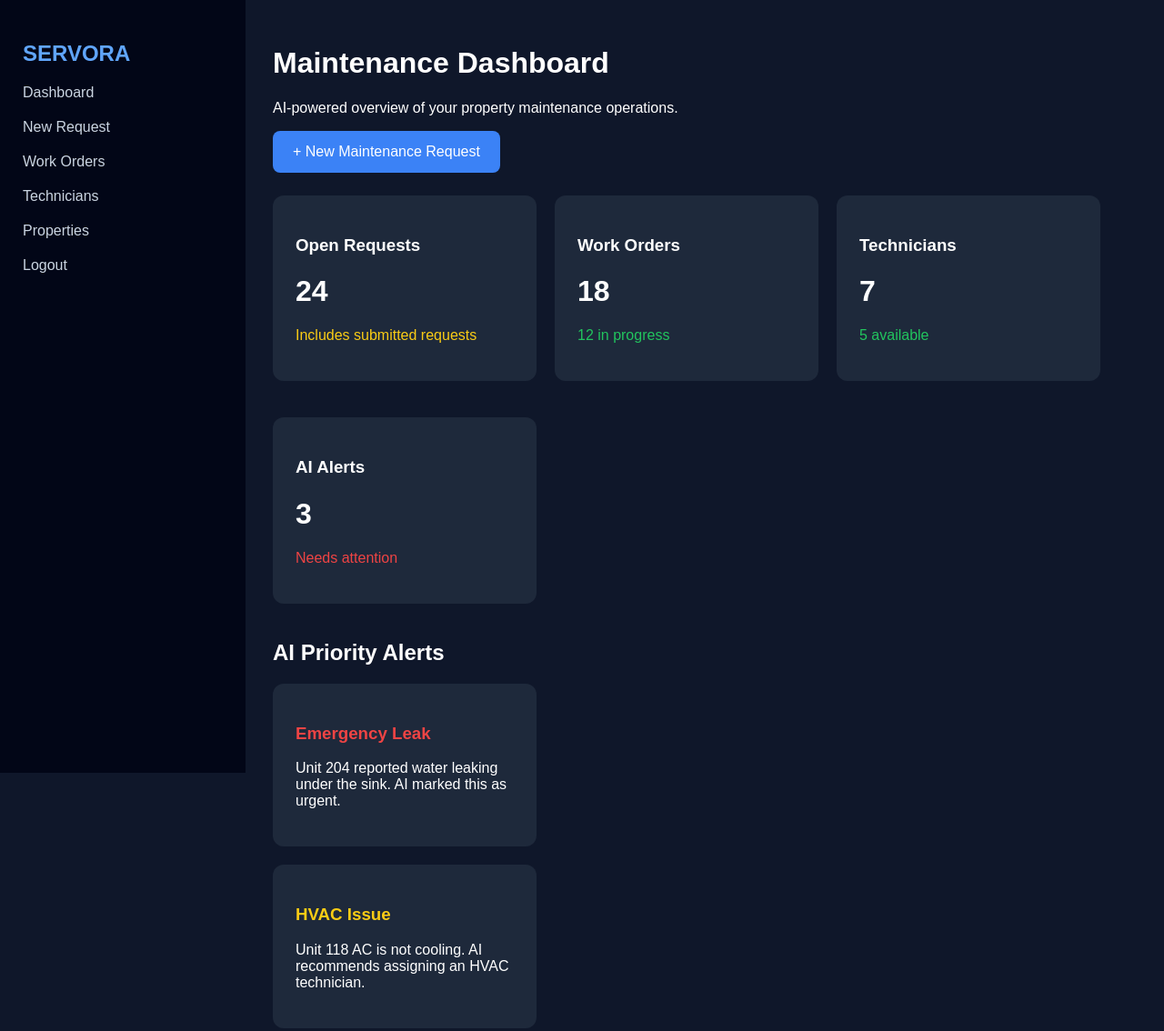
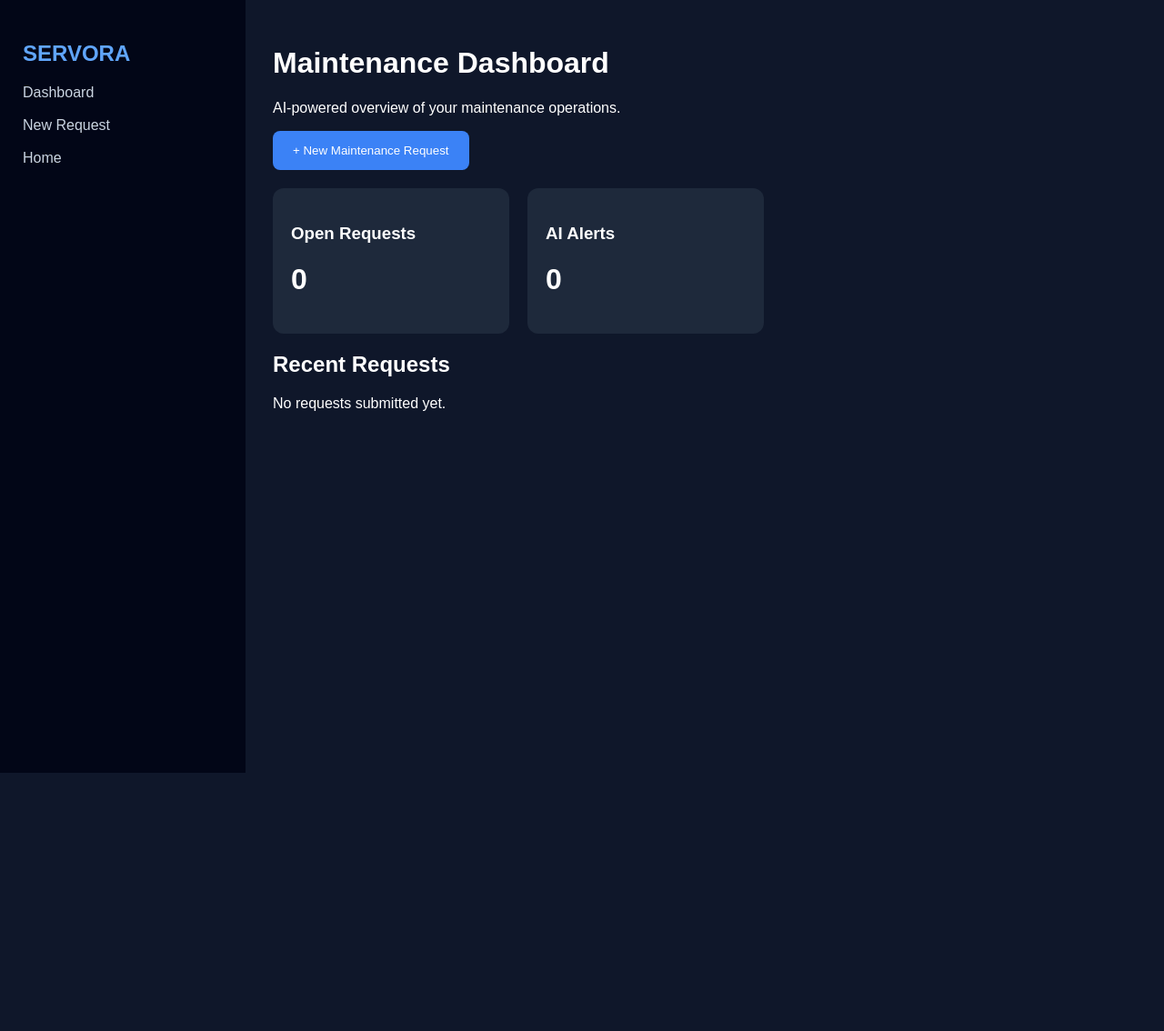
Before and after one commit to elihalel777-hue/Servora, a plain HTML site: page dashboard.html in a window 1280 px wide. Shown: the top 1134 px of the page at 91% size. After the commit the page ends 800 px from the top, so only its background shows below. Drawn offline with Linux system fonts and the light colour scheme.

Commit message:
Update dashboard.html

```diff
--- a/dashboard.html
+++ b/dashboard.html
@@ -1,7 +1,9 @@
 <!DOCTYPE html>
 <html>
 <head>
+<meta charset="UTF-8">
 <title>Servora Dashboard</title>
+
 <style>
 body {
     margin: 0;
@@ -26,7 +28,7 @@
     display: block;
     color: #cbd5e1;
     text-decoration: none;
-            margin: 20px 0;
+    margin: 18px 0;
 }
 
 .main {
@@ -40,69 +42,55 @@
     color: white;
     border: none;
     border-radius: 8px;
-            font-size: 16px;
     cursor: pointer;
-            margin-bottom: 25px;
-        }
-
-        .btn:hover {
-            background: #2563eb;
 }
 
 .cards {
     display: flex;
     gap: 20px;
     flex-wrap: wrap;
+    margin: 20px 0;
+}
+
+.card,
+.request-card {
+    background: #1e293b;
+    padding: 20px;
+    border-radius: 12px;
 }
 
 .card {
-            background: #1e293b;
-            padding: 25px;
-            border-radius: 12px;
-            width: 240px;
-            margin-bottom: 20px;
+    width: 220px;
 }
 
 .request-card {
-            background: #1e293b;
-            padding: 25px;
-            border-radius: 12px;
-            max-width: 700px;
+    max-width: 760px;
     margin-bottom: 20px;
-        }
-
-        .alert {
-            color: #facc15;
-        }
-
-        .success {
-            color: #22c55e;
-        }
-
-        .danger {
-            color: #ef4444;
 }
 
 small {
     color: #94a3b8;
 }
+
+.label {
+    color: #60a5fa;
+    font-weight: bold;
+}
 </style>
 </head>
+
 <body>
 
 <div class="sidebar">
     <h2>SERVORA</h2>
     <a href="dashboard.html">Dashboard</a>
     <a href="request.html">New Request</a>
-    <a href="#">Work Orders</a>
-    <a href="#">Technicians</a>
-    <a href="#">Properties</a>
-    <a href="index.html">Logout</a>
+    <a href="index.html">Home</a>
 </div>
 
 <div class="main">
     <h1>Maintenance Dashboard</h1>
-    <p>AI-powered overview of your property maintenance operations.</p>
+    <p>AI-powered overview of your maintenance operations.</p>
 
     <button class="btn" onclick="window.location.href='request.html'">
         + New Maintenance Request
@@ -111,79 +99,54 @@
     <div class="cards">
         <div class="card">
             <h3>Open Requests</h3>
-            <h1 id="openRequests">24</h1>
-            <p class="alert">Includes submitted requests</p>
-        </div>
-
-        <div class="card">
-            <h3>Work Orders</h3>
-            <h1>18</h1>
-            <p class="success">12 in progress</p>
-        </div>
-
-        <div class="card">
-            <h3>Technicians</h3>
-            <h1>7</h1>
-            <p class="success">5 available</p>
+            <h1 id="openCount">0</h1>
         </div>
 
         <div class="card">
             <h3>AI Alerts</h3>
-            <h1 id="aiAlerts">3</h1>
-            <p class="danger">Needs attention</p>
+            <h1 id="alertCount">0</h1>
         </div>
     </div>
 
-    <h2>AI Priority Alerts</h2>
-
-    <div class="card">
-        <h3 class="danger">Emergency Leak</h3>
-        <p>Unit 204 reported water leaking under the sink. AI marked this as urgent.</p>
-    </div>
-
-    <div class="card">
-        <h3 class="alert">HVAC Issue</h3>
-        <p>Unit 118 AC is not cooling. AI recommends assigning an HVAC technician.</p>
-    </div>
-
-    <div class="card">
-        <h3 class="success">Completed Work</h3>
-        <p>Unit 305 garbage disposal repair was completed today.</p>
-    </div>
-
     <h2>Recent Requests</h2>
-
-    <div id="recentRequests"></div>
+    <div id="recent"></div>
 </div>
 
 <script>
-    let requests = JSON.parse(localStorage.getItem("requests")) || [];
+const requests = JSON.parse(localStorage.getItem("requests")) || [];
 
-    let recentRequests = document.getElementById("recentRequests");
+document.getElementById("openCount").textContent = requests.length;
+
+document.getElementById("alertCount").textContent =
+    requests.filter(r => r.priority === "High" || r.priority === "Emergency").length;
+
+const recent = document.getElementById("recent");
 
 if (requests.length === 0) {
-        recentRequests.innerHTML = "<p>No new requests submitted yet.</p>";
+    recent.innerHTML = "<p>No requests submitted yet.</p>";
 } else {
-        requests.forEach(function(req) {
-            recentRequests.innerHTML += `
+    requests.slice().reverse().forEach(r => {
+        recent.innerHTML += `
             <div class="request-card">
-                    <h3>${req.category} - ${req.priority}</h3>
-                    <p><strong>Property:</strong> ${req.property}</p>
-                    <p><strong>Unit:</strong> ${req.unit}</p>
-                    <p><strong>Description:</strong> ${req.description}</p>
-                    <p><small>Submitted: ${req.date}</small></p>
+                <h3>${r.category} - ${r.priority}</h3>
+
+                <p><span class="label">Property:</span> ${r.property}</p>
+                <p><span class="label">Unit:</span> ${r.unit}</p>
+                <p><span class="label">Description:</span> ${r.description}</p>
+
+                <hr>
+
+                <h3>AI Analysis</h3>
+
+                <p><span class="label">Recommended Technician:</span> ${r.technician}</p>
+                <p><span class="label">Estimated Response:</span> ${r.responseTime}</p>
+                <p><span class="label">Suggested Work Order:</span> ${r.suggestedWorkOrder}</p>
+
+                <small>Submitted: ${r.date}</small>
             </div>
         `;
     });
 }
-
-    document.getElementById("openRequests").innerText = 24 + requests.length;
-
-    let urgentCount = requests.filter(function(req) {
-        return req.priority === "High" || req.priority === "Emergency";
-    }).length;
-
-    document.getElementById("aiAlerts").innerText = 3 + urgentCount;
 </script>
 
 </body>
```
Lines whose indentation alone changed are shown as unchanged.
